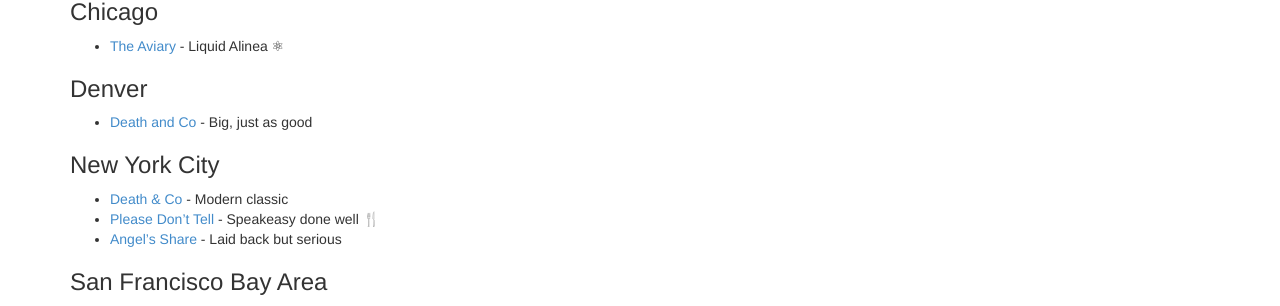
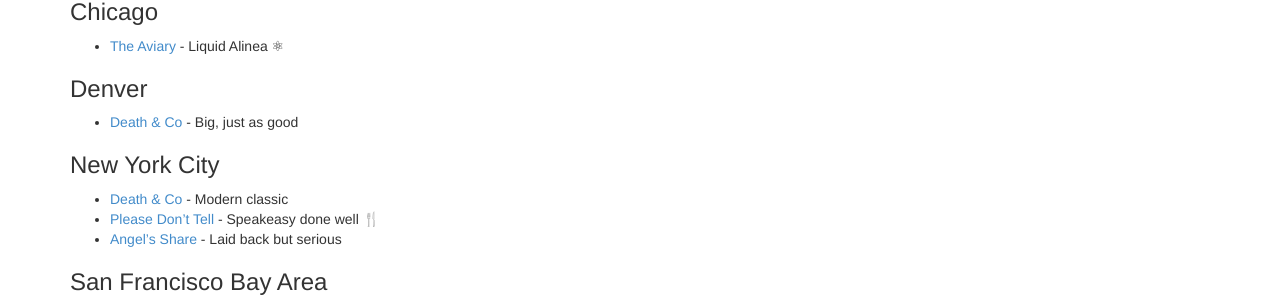
Before and after one commit to CocktailStandards/CocktailStandards.github.io, a Jekyll site: the page built from index.md, in a window 1280 px wide and 900 px high, scrolled down 310 px. Shown: the part 146-452 px from the top of the window. Built offline with Jekyll 4.4.1, drawn with Linux system fonts in a browser that asks for light colours.

Commit message:
Update index.md

```diff
--- a/index.md
+++ b/index.md
@@ -28,7 +28,7 @@ _While you're in town, pick up excellent cocktail supplies at [The Boston Shaker
 
 ### Denver
 
-* [Death and Co](https://www.deathandcompany.com/denver) - Big, just as good
+* [Death & Co](https://www.deathandcompany.com/denver) - Big, just as good
 
 ### New York City
 
```
